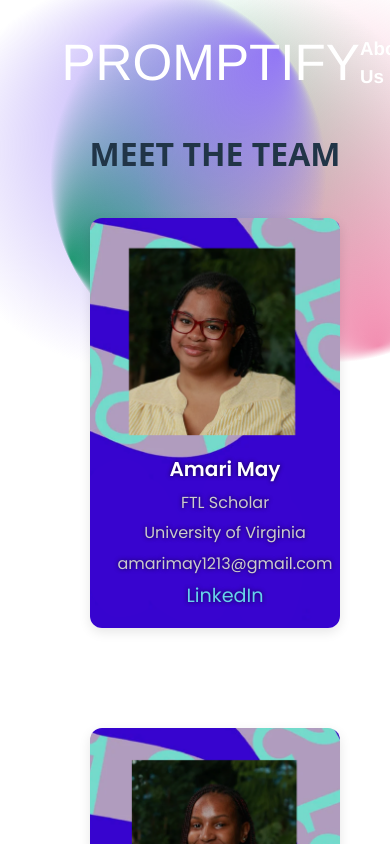
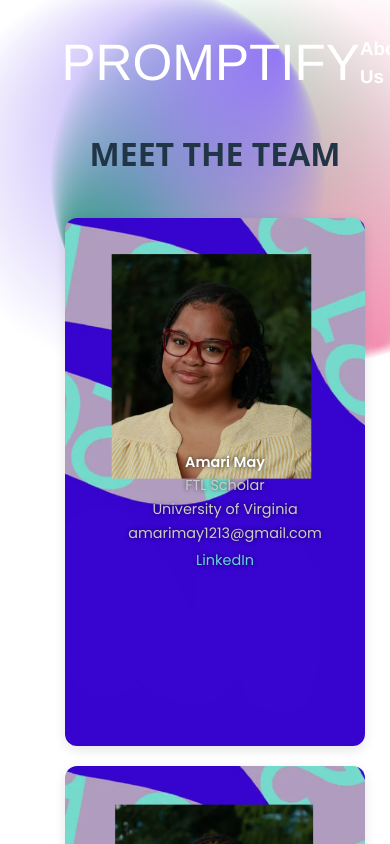
Before and after one commit to JAK-Of-All-Forces/promptify, a React (Vite) app in the folder frontend/: page /about in a window 390 px wide. Shown: the top 844 px of the page. Built offline with nearby package versions, Linux system fonts and the light colour scheme.

Commit message:
Completing media queries

```diff
--- a/frontend/src/Components/AboutModal/AboutModal.css
+++ b/frontend/src/Components/AboutModal/AboutModal.css
@@ -1,4 +1,3 @@
-/* Backdrop */
 .modal {
   position: fixed;
   top: 0;
@@ -12,7 +11,6 @@
   z-index: 1000;
 }
 
-/* Modal content */
 .modal-content {
   background-image: none;
   background-size: cover;
@@ -28,9 +26,9 @@
   justify-content: flex-end;
   color: white;
   box-shadow: 0 8px 24px rgba(0, 0, 0, 0.4);
+  padding-top: 100px;
 }
 
-/* Close button */
 .modal-header {
   position: absolute;
   top: 12px;
@@ -47,11 +45,14 @@
   border-radius: 50%;
   width: 36px;
   height: 36px;
-  line-height: 36px;
-  text-align: center;
+
+  /* Center the X */
+  display: flex;
+  justify-content: center;
+  align-items: center;
 }
 
-/* Content at the bottom */
+
 .modal-body {
   background: linear-gradient(to top, rgba(0, 0, 0, 0.8), transparent 80%);
   padding: 24px;
@@ -59,7 +60,6 @@
   z-index: 2;
 }
 
-/* Name + facts */
 .details h2 {
   font-size: 2rem;
   margin-bottom: 12px;
@@ -78,12 +78,70 @@
 
 .details{
   position: relative;
-  top: -45px;
+  top: -100px;
 }
 
 .about-header {
   text-align: center;
   width: 100%;
-  font-size: 2rem; /* optional for better visibility */
-  margin: 20px 0;   /* optional spacing */
+  font-size: 2rem;
+  margin: 20px 0;
 }
+
+@media (max-width: 768px) {
+  .modal-content {
+    width: 95%;
+    max-width: 400px;
+    aspect-ratio: 3 / 4;
+    padding-top: 80px;
+  }
+
+  .details h2 {
+    font-size: 1.5rem;
+  }
+
+  .details p {
+    font-size: 1rem;
+  }
+
+  .modal-header button {
+    width: 32px;
+    height: 32px;
+    font-size: 1rem;
+  }
+}
+
+@media (max-width: 480px) {
+  .modal-content {
+    width: 90%;
+    max-width: 340px;
+    aspect-ratio: 3 / 4;
+    padding-top: 60px;
+  }
+
+  .details h2 {
+    font-size: 1.3rem;
+  }
+
+  .details p {
+    font-size: 0.95rem;
+  }
+
+  .modal-header button {
+    width: 28px;
+    height: 28px;
+    font-size: 0.9rem;
+  }
+}
+
+@media (max-width: 768px) {
+  .details {
+    top: -20px; /* less offset */
+  }
+}
+
+@media (max-width: 480px) {
+  .details {
+    top: 0; /* no offset at all on small screens */
+  }
+}
--- a/frontend/src/Pages/AboutPage/AboutPage.css
+++ b/frontend/src/Pages/AboutPage/AboutPage.css
@@ -107,3 +107,89 @@ img.card-bg {
   line-height: 1.5;
     color: #333;
 }
+
+
+@media (max-width: 768px) {
+  .aboutCard-container {
+    flex-direction: column;
+    align-items: center;
+    gap: 24px;
+  }
+
+  .about-card {
+    width: 90%;
+  }
+
+  .about-header {
+    font-size: 1.8rem;
+    margin: 16px 0;
+  }
+}
+
+@media (max-width: 480px) {
+  .about-header {
+    font-size: 1.5rem;
+  }
+
+  .about-card {
+    width: 95%;
+  }
+}
+
+/* Tablet adjustments */
+@media (max-width: 768px) {
+  .aboutCard-container {
+    flex-wrap: wrap;
+    justify-content: center;
+    gap: 20px;
+  }
+
+  .about-card {
+    width: 250px;
+  }
+
+  .about-card img {
+    width: 100%;
+    height: auto;
+  }
+
+  .about-card p, .about-card h3, .about-card a {
+    font-size: 0.95rem;
+    text-align: center;
+  }
+}
+
+/* Phone adjustments */
+@media (max-width: 480px) {
+  .aboutCard-container {
+    flex-direction: column;
+    align-items: center;
+  }
+
+  .about-card {
+    width: 90%;
+    max-width: 300px;
+  }
+
+  .about-card img {
+    width: 100%;
+    height: auto;
+  }
+
+  .about-card p, .about-card h3, .about-card a {
+    font-size: 0.9rem;
+    line-height: 1.3;
+  }
+}
+
+.about-header {
+  text-align: center;
+  font-size: 2rem;
+  margin: 1rem 0;
+}
+
+@media (max-width: 480px) {
+  .about-header {
+    font-size: 1.5rem;
+  }
+}
```
